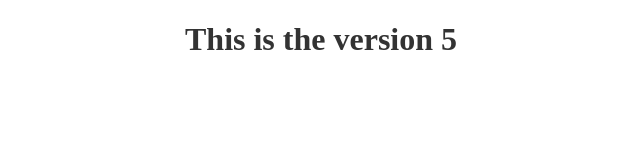
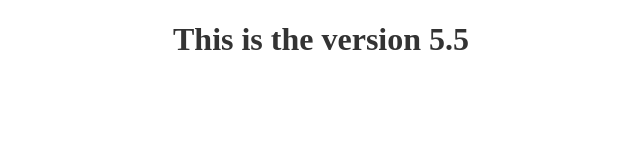
Before and after one commit to vikrant-tatkare/myrepo, a plain HTML site: page index.html in a window 1280 px wide. Shown: the whole page, without its empty margins (319-959 px from the left). Drawn offline with Linux system fonts and the light colour scheme.

Commit message:
This is V5.5

```diff
--- a/index.html
+++ b/index.html
@@ -7,6 +7,6 @@
     <link rel="stylesheet" href="styles.css">
 </head>
 <body>
-    <h1>This is the version 5</h1>
+    <h1>This is the version 5.5</h1>
 </body>
 </html>
```
